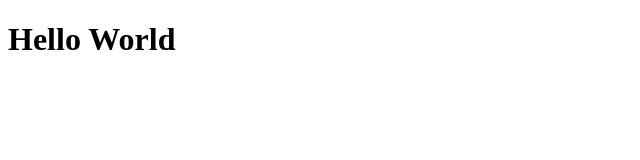
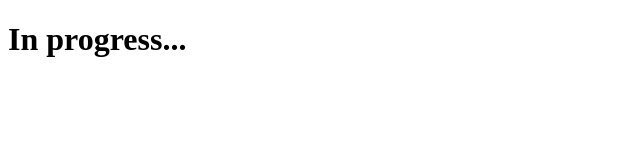
Before and after one commit to s-a-m-u-e-l/s-a-m-u-e-l.github.io, a plain HTML site: page index.html in a window 1280 px wide. Shown: the whole page, without its empty margins (0-640 px from the left). Drawn offline with Linux system fonts and the light colour scheme.

Commit message:
Update index.html

```diff
--- a/index.html
+++ b/index.html
@@ -5,6 +5,6 @@
     <title>webdeSigner</title>
 </head>
 <body>
-    <h1>Hello World</h1>
+    <h1>In progress...</h1>
 </body>
 </html>
```
